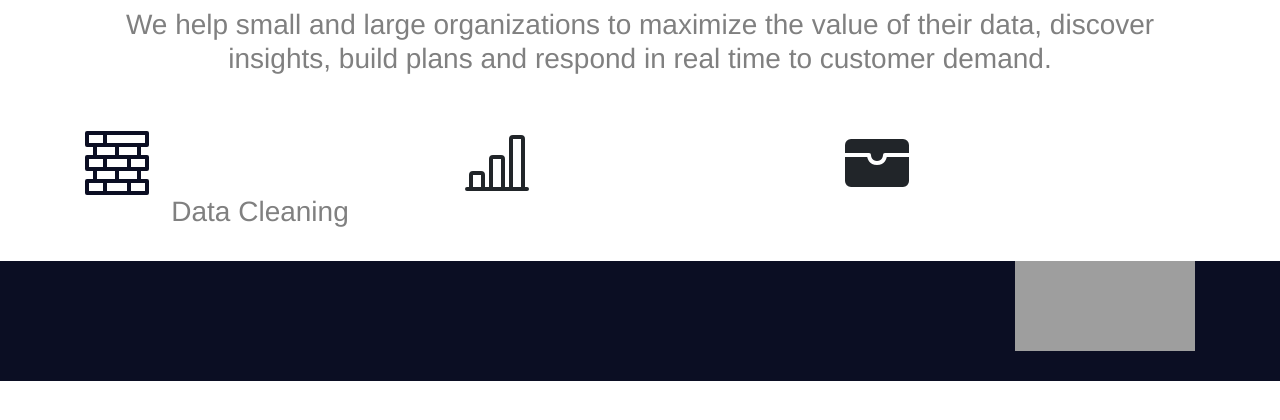
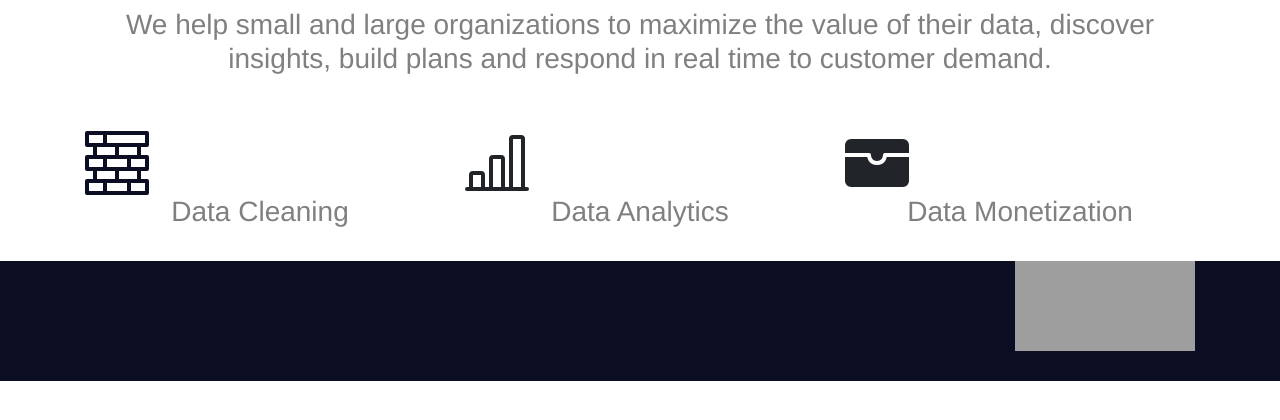
Before and after one commit to AnaKelyna/Final_elbueno, a Flask app: page /about_us/ in a window 1280 px wide. Shown: the part 246-666 px from the top of the page. Run offline with Flask 2, Linux system fonts and the light colour scheme; parts of the project's set-up code (start-up, migrations or seed data) failed here and were passed over; some libraries are stand-ins or nearby versions; grey boxes are pictures that could not be loaded.

Commit message:
Update about_us.html

```diff
--- a/templates/about_us.html
+++ b/templates/about_us.html
@@ -82,7 +82,17 @@
             </div>
             <!-- First of two columns -->
             <div class="col-md-4">
-                <h3 style="margin-left:10 px; margin-right:80 px; color: grey; font-weight: normal; text-align:center; vertical-align: middle;">Data Cleaning
+                <h3 style="color: grey; font-weight: normal; text-align:center; vertical-align: middle;">Data Cleaning
+                </h3>
+            </div>
+            <div class="col-md-4">
+                <h3 style="color: grey; font-weight: normal; text-align:center; vertical-align: middle;">
+                    Data Analytics
+                </h3>
+            </div>
+            <div class="col-md-4">
+                <h3 style="color: grey; font-weight: normal; text-align:center; vertical-align: middle;">
+                    Data Monetization
                 </h3>
             </div>
         </div>
```
